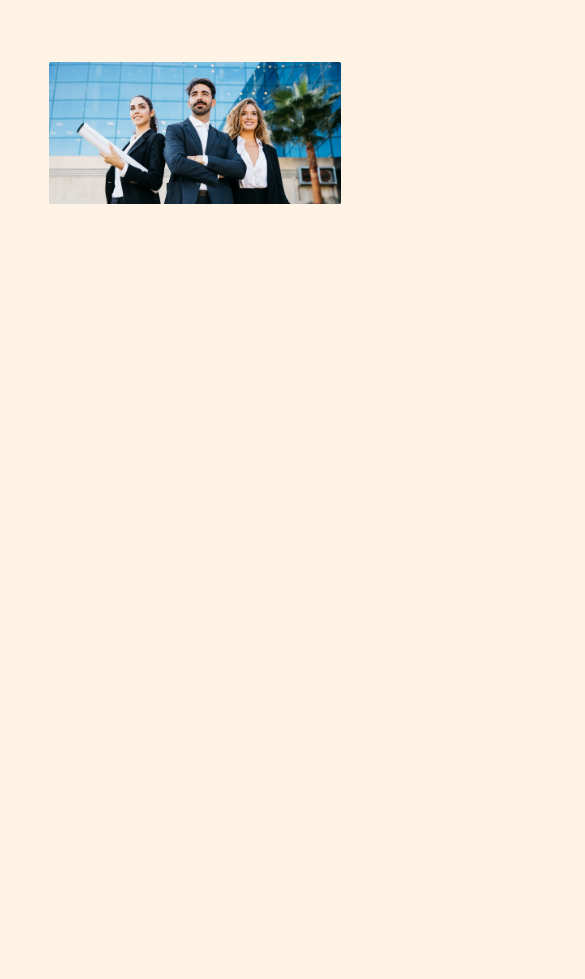
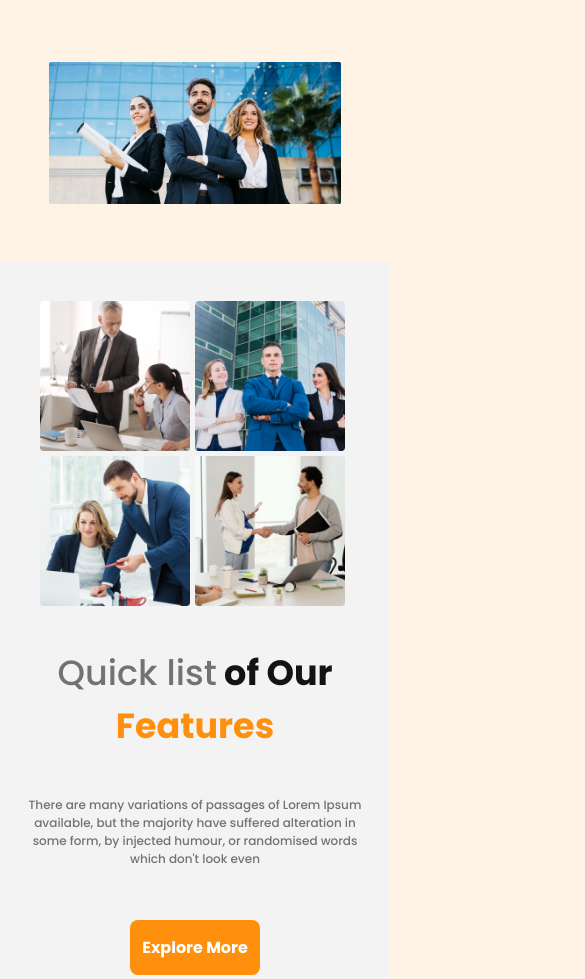
Before and after one commit to saifulislam735/architecture_responsive_website_assignment, a plain HTML site: page index.html in a window 390 px wide. Shown: the part 746-1725 px from the top of the page, 585 px wide, since content can reach past the window. Before the commit the page ends 1007 px from the top, so only its background shows below. Drawn offline with Linux system fonts and the light colour scheme.

Commit message:
feature-ui section responsive complete

```diff
--- a/index.html
+++ b/index.html
@@ -49,11 +49,11 @@
             </div>
         </div>
     </header>
-    <main class="main hide">
+    <main class="main">
         <!-------------------------
                          feature-section
                     ---------------------------->
-        <section class="feature hide">
+        <section class="feature">
             <div class="feature-images">
                 <img src="images/team1.png" alt="">
                 <img src="images/team2.png" alt="">
@@ -69,6 +69,9 @@
                 <div class="feature-btn">Explore More</div>
             </div>
         </section>
+                <!-- -------------------------
+                    ux feature details and right
+                ----------------------------- -->
         <section class="ux-feature">
             <!-- ux feature details and right -->
             <div class="ux-feature-details">
--- a/style/style.css
+++ b/style/style.css
@@ -418,6 +418,43 @@ body {
     font-size: 12px;
     padding: 20px;
   }
+  .feature{
+    display: block;
+    width: 100%;
+    flex-direction: column;
+    margin: 0px;
+  }
+  .feature-images{
+    display: grid;
+    grid-template-columns: repeat(2,1fr);
+    grid-template-rows: repeat(2,1fr);
+    gap: 5px;
+    padding: 40px;
+    margin: 0px;
+  }
+  .feature-images img{
+    height: 150px;
+    width: 150px;
+
+  }
+  .feature-info{
+    width: 100%;
+    margin: 0px;
+    text-align: center;
+  }
+  .feature-title{
+    font-size: 35px;
+  }
+  .feature-para{
+    font-size: 12px;
+    padding: 20px;
+  }
+  .feature-btn{
+    width: 130px;
+    height: 55px;
+    font-size: 16px;
+    margin-left: 130px;
+  }
 }
 .hide{
     display: none;
```
